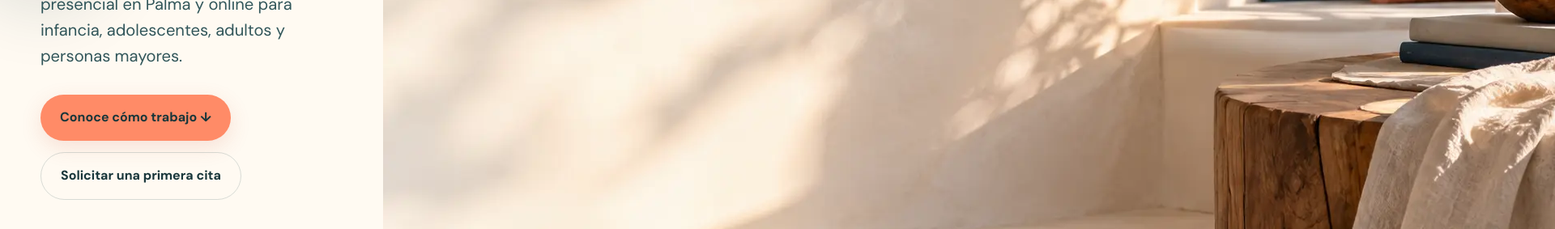
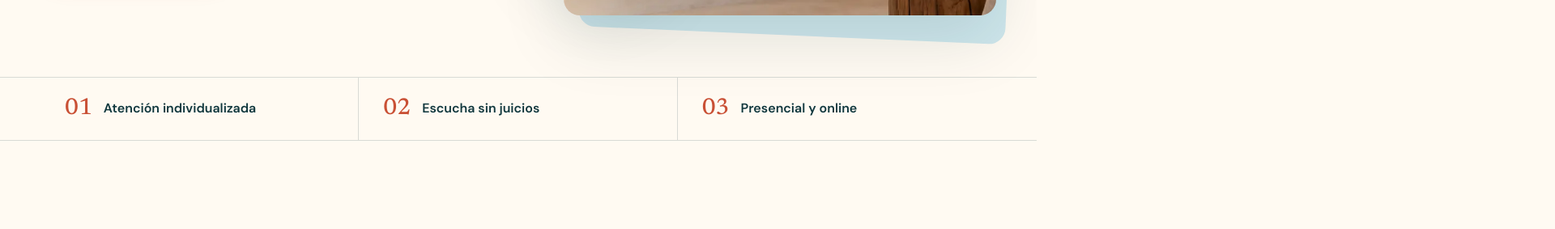
Before and after one commit to psicologialegaz/PSICOLOGIALEGAZ, a plain HTML site: page index.html in a window 1280 px wide. Shown: the part 776-1059 px from the top of the page at 81% size, 1920 px wide, since content can reach past the window. Drawn offline with Linux system fonts and the light colour scheme.

Commit message:
Update index.html

```diff
--- a/index.html
+++ b/index.html
@@ -18,7 +18,7 @@
 </nav></header>
 <main id="contenido">
 <section class="hero" id="inicio"><div class="wrap hero-grid"><div class="reveal"><div class="kicker">Psicología · Palma y online</div><h1>Un lugar para escucharte <span class="script">de verdad.</span></h1><p class="lead">Empezar terapia no es fácil, y cada persona llega con su propia mochila emocional. Aquí encontrarás un espacio de escucha, sin juicios, donde cada proceso se adapta a ti. Atención presencial en Palma y online para infancia, adolescentes, adultos y personas mayores.</p><div class="actions"><a class="button" href="#enfoque">Conoce cómo trabajo ↓</a><a class="button outline" href="#reserva">Solicitar una primera cita</a></div></div>
-<div class=".hero-art">
+<div class="hero-art reveal">
 <img src="hero-consulta.webp" alt="Espacio de consulta de psicología con luz natural" fetchpriority="high"><div class="hero-badge"><div><span>Tu ritmo</span>también forma parte del proceso</div></div></div></div></section>
 <div class="principles"><div class="wrap principles-grid"><div class="principle"><b>01</b>Atención individualizada</div><div class="principle"><b>02</b>Escucha sin juicios</div><div class="principle"><b>03</b>Presencial y online</div></div></div>
 <section id="ianire"><div class="wrap intro"><div class="intro-profile reveal"><div class="kicker">Quién soy</div><h2>Ianire<br>Legaz</h2><img class="portrait" src="Iani.jpeg" alt="Ianire Legaz Sagarzazu, psicóloga" loading="lazy"></div><div class="copy reveal"><p><strong>Soy psicóloga y acompaño a cada persona con su propia mochila emocional, a su ritmo y sin juicios.</strong></p><p>Para mí, lo más importante en terapia es el vínculo. Por eso trabajo para que tengas un espacio en el que sentirte escuchado/a, validado/a y libre de juicios; un lugar donde reflexionar, aprender, reconocer los errores y también descubrir tus virtudes, para conocerte mejor y crear un camino coherente con tus valores.</p><p>Trabajo sobre todo desde la terapia cognitivo-conductual, con un enfoque integral que adapto a cada persona. Estoy especializada en infancia y adolescencia, y también acompaño a personas adultas y mayores. Mi formación incluye Psicología General Sanitaria, Atención Temprana, terapia asistida con animales y sistemas alternativos y aumentativos de la comunicación.</p><div class="signature">Cercanía, respeto y rigor en cada paso.</div></div></div></section>
```
